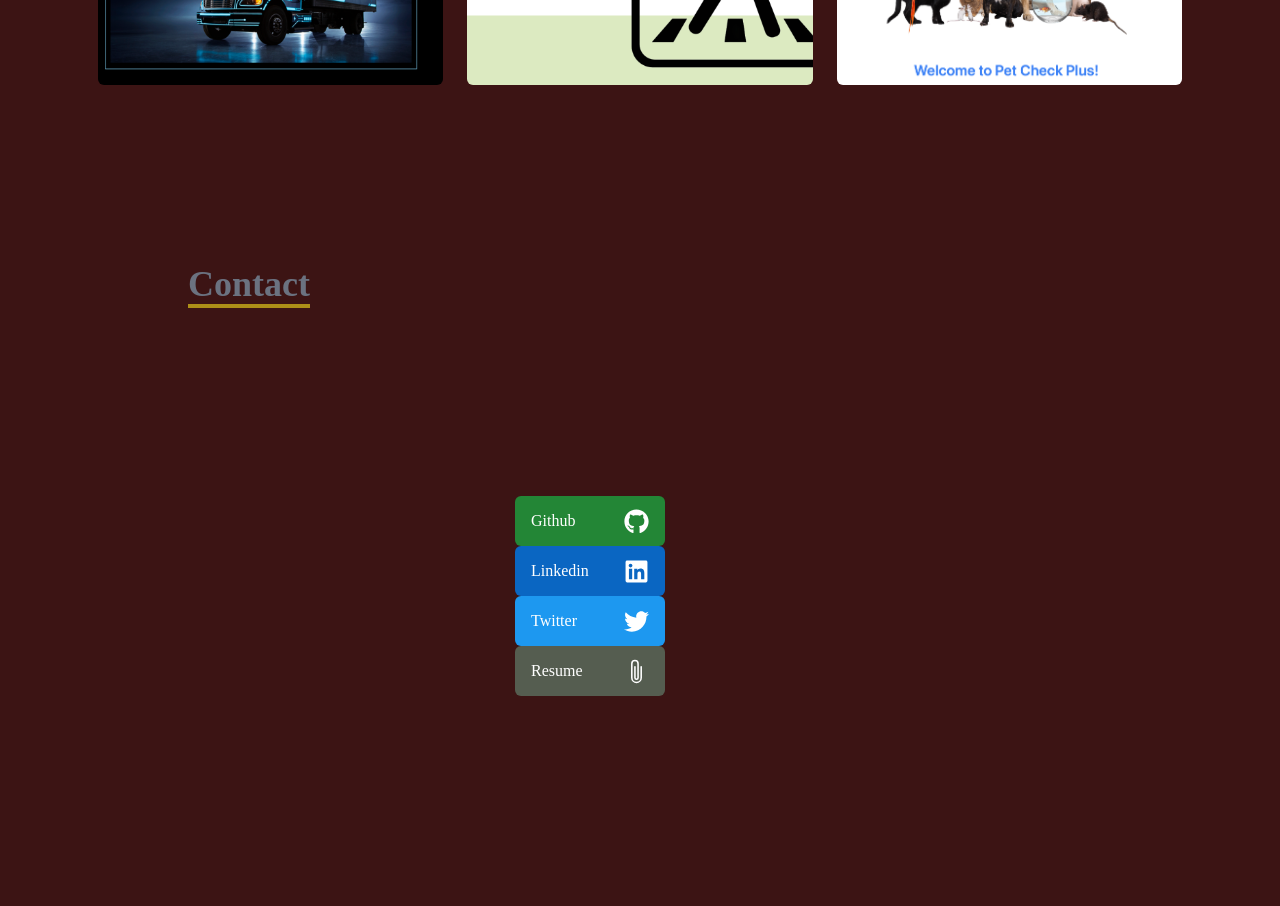
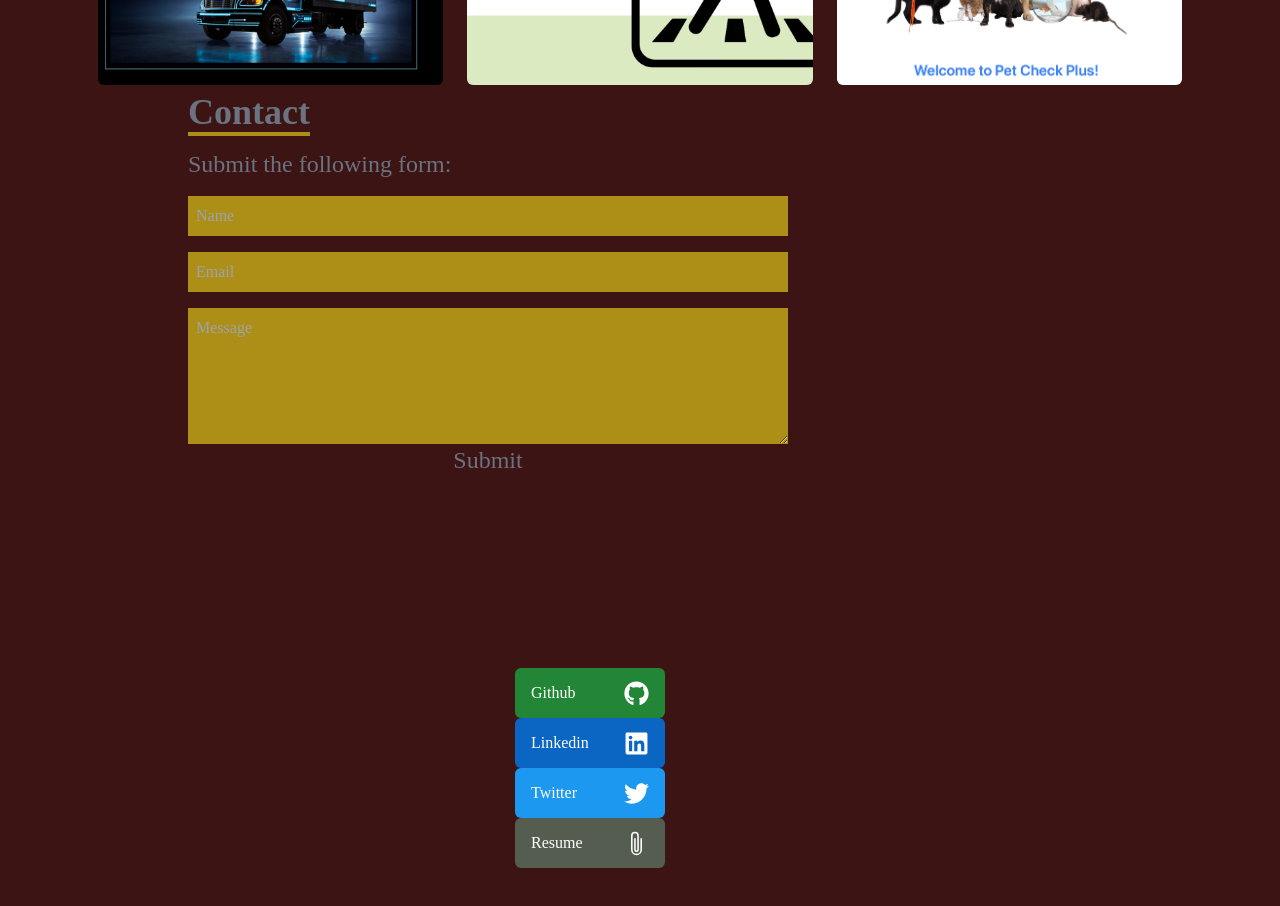
Before and after one commit to JeepingCoder/ingram_portfolio, a React (Create React App) app: page / in a window 1280 px wide. Shown: the part 2100-3006 px from the top of the page. Built offline with nearby package versions, Linux system fonts and the light colour scheme.

Commit message:
set up working email submission

```diff
--- a/src/component/Contact.jsx
+++ b/src/component/Contact.jsx
@@ -17,6 +17,16 @@ const Contact = () => {
             <p className="text-4xl font-bold inline border-b-4 border-[#ad8f18]">
               Contact
             </p>
+            <form method="post" action="https://getform.io/f/954c3c53-a1ec-43ee-ad21-2da1e3bceb76" className="flex flex-col max-w-[600px] w-full">
+              <div>
+                <p className="text-gray-500 text-2xl py-4">Submit the following form:</p>
+              </div>
+              <input className=" p-2 bg-[#ad8f18] " type="text" placeholder="Name" name="name"/>
+              <input className="my-4 p-2 bg-[#ad8f18]" type="email" placeholder="Email" name="email"/>
+              <textarea className="p-2 bg-[#ad8f18] " name="message" rows="5" placeholder="Message"></textarea>
+              <button className="text-2xl">Submit </button>
+
+            </form>
           </div>
 
           {/* Social Media Links */}
--- a/src/component/Navbar.jsx
+++ b/src/component/Navbar.jsx
@@ -13,7 +13,7 @@ const Navbar = () => {
   return (
     <div className="z-50 fixed w-full h-[150px] flex justify-between items-center px-4 bg-[#333333] text-[#AD8F18] text-2xl ">
       <div>
-        <a href="../components/home.jsx">
+        <a href="../components/Home.jsx">
         <img
           className="rounded-full"
           src={Hannah}
```
